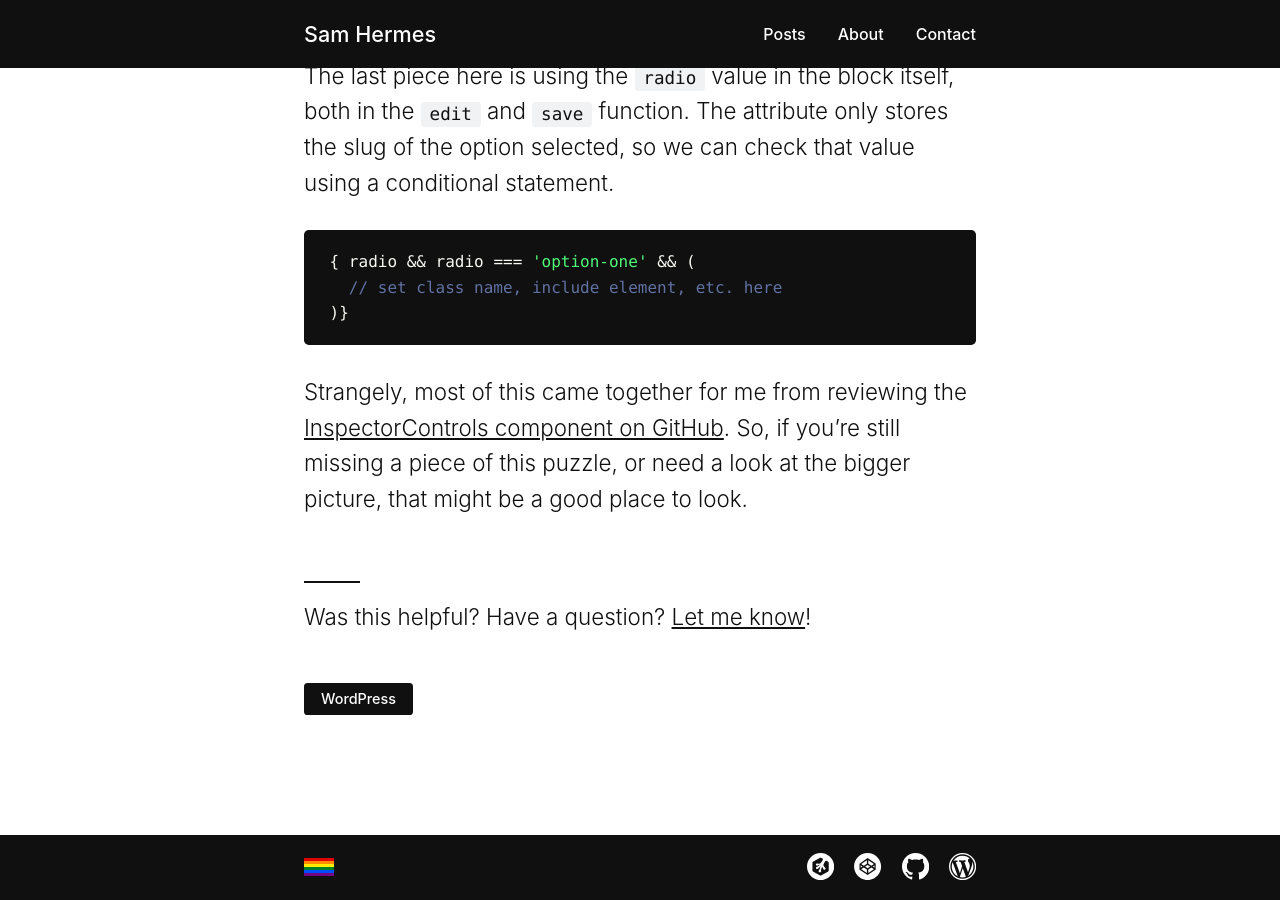
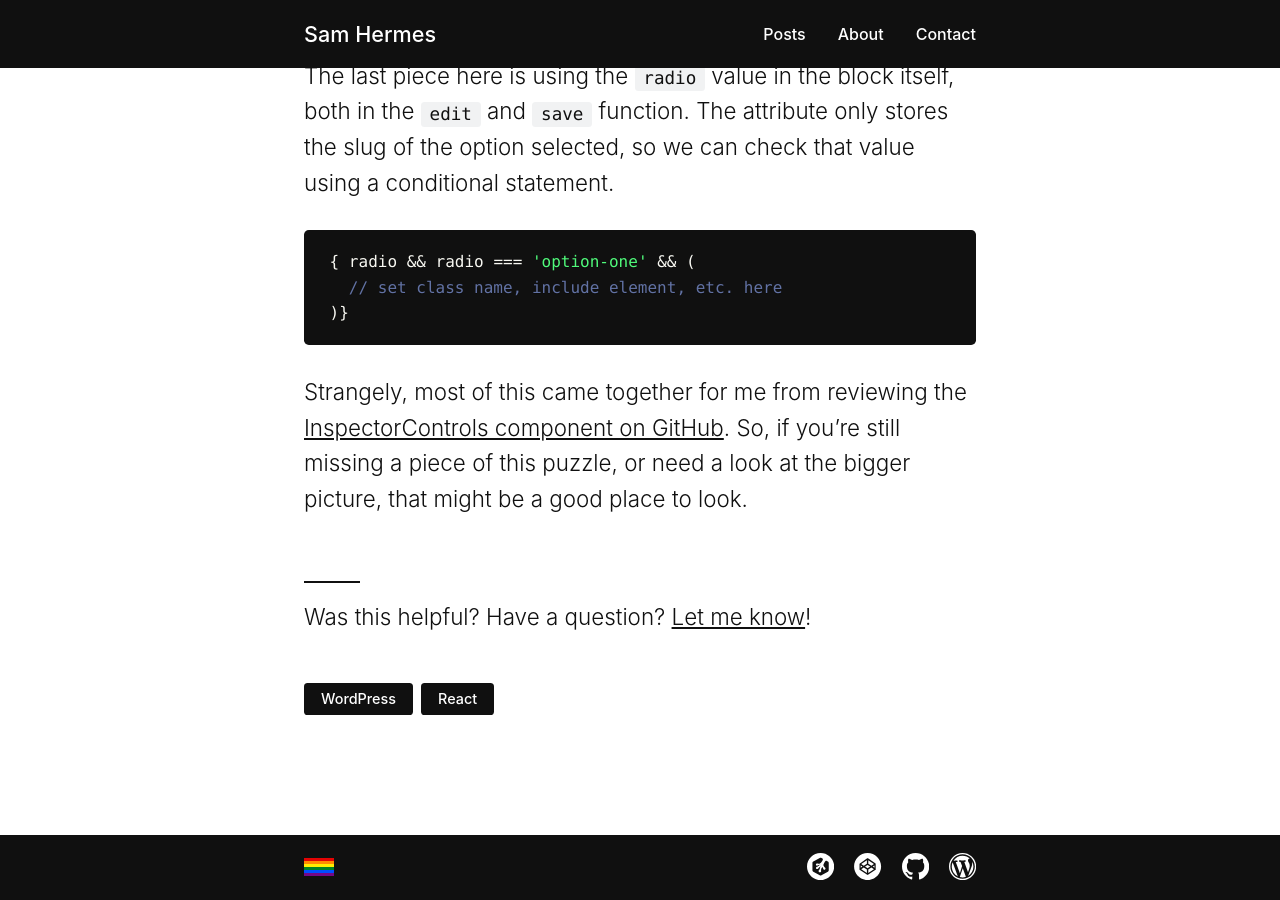
Before and after one commit to samhermes/samhermes.github.io, a Jekyll site: the page built from _posts/2020-01-25-using-radiocontrol-in-a-custom-gutenberg-block.markdown, in a window 1280 px wide and 900 px high, scrolled down 1993 px. Built offline with Jekyll 4.4.1, drawn with Linux system fonts in a browser that asks for light colours.

Commit message:
Updated Using Radiocontrol In A Custom Gutenberg Block

```diff
--- a/_posts/2020-01-25-using-radiocontrol-in-a-custom-gutenberg-block.markdown
+++ b/_posts/2020-01-25-using-radiocontrol-in-a-custom-gutenberg-block.markdown
@@ -3,6 +3,7 @@ title: Using RadioControl in a custom Gutenberg block
 date: 2020-01-25 21:52:00 Z
 categories:
 - WordPress
+- React
 custom_js: prism
 layout: post
 ---
```
